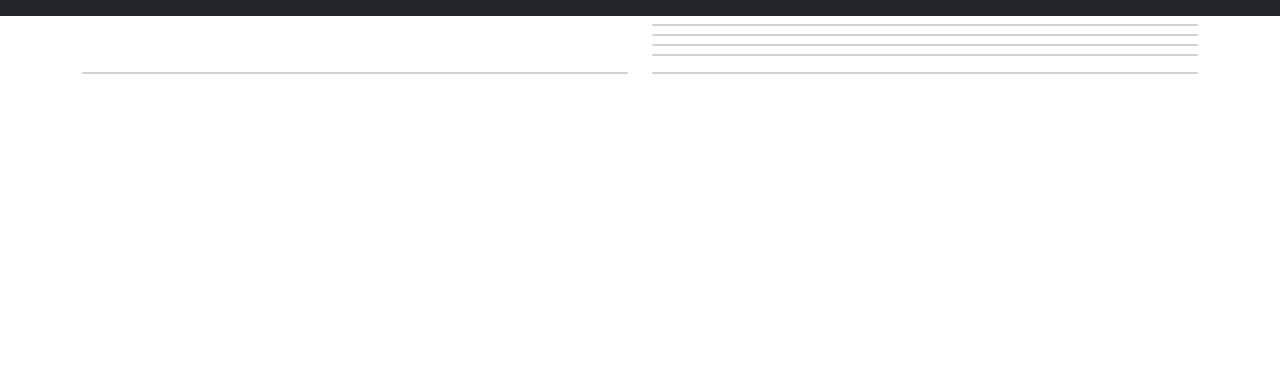
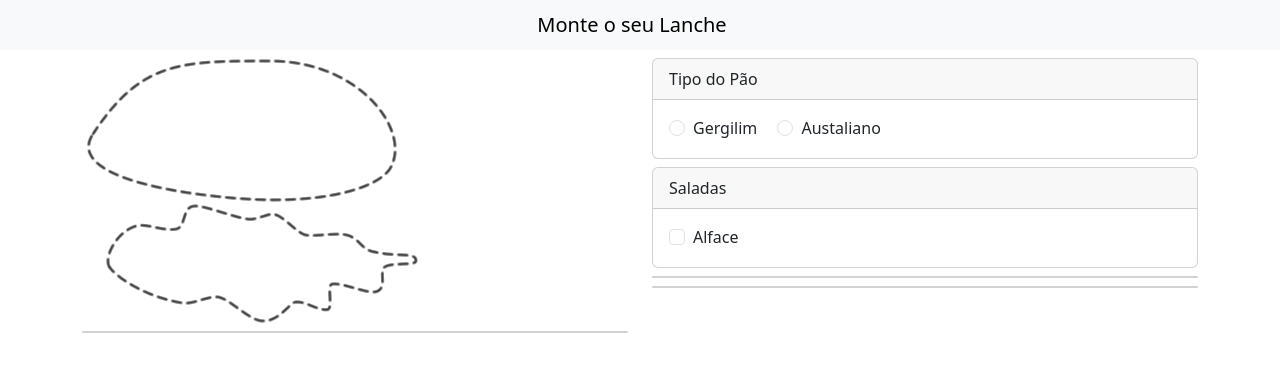
Before and after one commit to gabriellyls/montar-podrao, a plain HTML site: page index.html in a window 1280 px wide. Drawn offline with nearby package versions, Linux system fonts and the light colour scheme.

Commit message:
atualização pao e salada

```diff
--- a/index.html
+++ b/index.html
@@ -4,10 +4,11 @@
 <head>
     <meta charset="UTF-8">
     <meta name="viewport" content="width=device-width, initial-scale=1.0">
-    <title> </title>
+    <title> Lanches Feriani | Faça o Pedido </title>
 
     <!-- VUE -->
-    <script src="./vue.js"> </script>
+    <script src="https://cdn.jsdelivr.net/npm/vue@2.6.14/dist/vue.js"></script>
+    <!-- <script src="./vue.js"> </script> -->
 
     <!-- Boostrap -->
     <link href="https://cdn.jsdelivr.net/npm/bootstrap@5.3.3/dist/css/bootstrap.min.css" rel="stylesheet">
@@ -16,8 +17,13 @@
 
 <body>
 
-    <nav class="navbar navbar-dark bg-dark">
+    <nav class="navbar navbar-light bg-light">
         <!-- BARRA PARA TITULO  -->
+        <div class="container justify-content-center">
+
+            <span class="navbar-brand mb-0 h1"> Monte o seu Lanche </span>
+
+        </div>
     </nav>
 
     <div class="container">
@@ -29,12 +35,14 @@
                 <div class="col-md-6"> <!-- seção img -->
                     <div class="row mt-2">
                         <div class="col">
+                            <img :src="pao[0]">
+                            <img :src="alface">
 
                         </div>
                     </div>
                 </div> <!-- FIM seção img -->
 
-                <div class="col-md-6">
+                <div class="col-md-6" v-if="etapa == 1">
 
                     <!-- TIPO do Pão -->
                     <div class="row mt-2">
@@ -42,6 +50,26 @@
                             <div class="card">
 
                                 <!-- TITULO - Tipo do Pão -->
+
+                                <div class="card-header">
+                                    Tipo do Pão
+                                </div>
+
+                                <div class="card-body">
+
+                                    <div class="form-check form-check-inline">
+                                        <input type="radio" class="form-check-input" value="gergelim" v-model="inputTipoPao">
+                                        <label class="form-check-label">Gergilim</label>
+
+                                    </div>
+
+                                    <div class="form-check form-check-inline">
+                                        <input type="radio" class="form-check-input" value="australiano" v-model="inputTipoPao">
+                                        <label class="form-check-label">Austaliano</label>
+
+                                    </div>
+
+                                </div>
 
                                 <!--Card Body Tipos de Pães -->
 
@@ -55,8 +83,15 @@
                         <div class="col">
                             <div class="card">
                                 <!-- TITULO - Salada  -->
+                                <div class="card-header"> Saladas </div>
 
                                 <!-- Card Body Alface -->
+                                 <div class="card-body">
+                                    <div class="form-check">
+                                        <input type="checkbox" class="form-check-input" value="alface" v-model="inputSaladas">
+                                        <label class="form-checl-label">Alface</label>
+                                    </div>
+                                 </div>
                             </div>
                         </div>
                     </div> <!-- FIM SALADA -->
@@ -81,6 +116,8 @@
                             <div class="card">
 
                                 <!-- TITULO - Tipos de Hamburguer -->
+
+
 
                                 <!-- Card Body Tipos de Hamburguer -->
 
@@ -143,6 +180,55 @@
 
 
     <!-- Inicio instancia VUE -->
+    <script>
+
+        const vm = new Vue({
+            el: '#app',
+
+            data: {
+                inputTipoPao:'', // input radio = campro obrigatorio e alternativo
+                inputSaladas:[], // [] = checkbox = valor opcional
+                inputMolhos: [],
+                inputHamburguer:'',
+                etapa: 1,
+            },
+
+            // propriedades Computadas -- Reativas
+            computed: {
+                pao() {
+                    //switch para radio
+                    switch(this.inputTipoPao) {
+                        case 'gergelim':
+                            return['imagens/pao_gergelim_superior.png', 'imagens/pao_gergelim_inferior.png']
+                        case 'australiano':
+                            return['imagens/pao_australiano_superior.png', 'imagens/pao_australiano_inferior.png']
+
+                        default:
+                            return['imagens/padrao/pao_superior.png', 'imagens/pao_inferior.png']
+                    }
+                },
+                alface(){
+                    if(this.inputSaladas.includes('alface')) {
+                        return 'imagens/alface.png'
+                    }
+                    return 'imagens/padrao/alface.png'
+
+                },
+            },
+            methods: {
+                FazerPedido() {
+                    if(this.inputTipoPao && this.inputHamburguer) {
+                        this.etapa = 2
+                    } else{
+                        alert('Você precisa selecionar no mínimo um pão e um hambunguer')
+                    }
+                }
+            }
+
+
+        })
+
+    </script>
 
 
 </body>
```
Also changed, not shown: imagens/mostarda.png (added), imagens/padrao/alface.png (added), imagens/padrao/hamburguer.png (added), imagens/padrao/molho.png (added), imagens/padrao/pao_inferior.png (added), imagens/padrao/pao_superior.png (added), imagens/pao_australiano_inferior.png (added), imagens/pao_australiano_superior.png (added), imagens/pao_gergelim_inferior.png (added), imagens/pao_gergelim_superior.png (added), imagens/soja.png (added).
